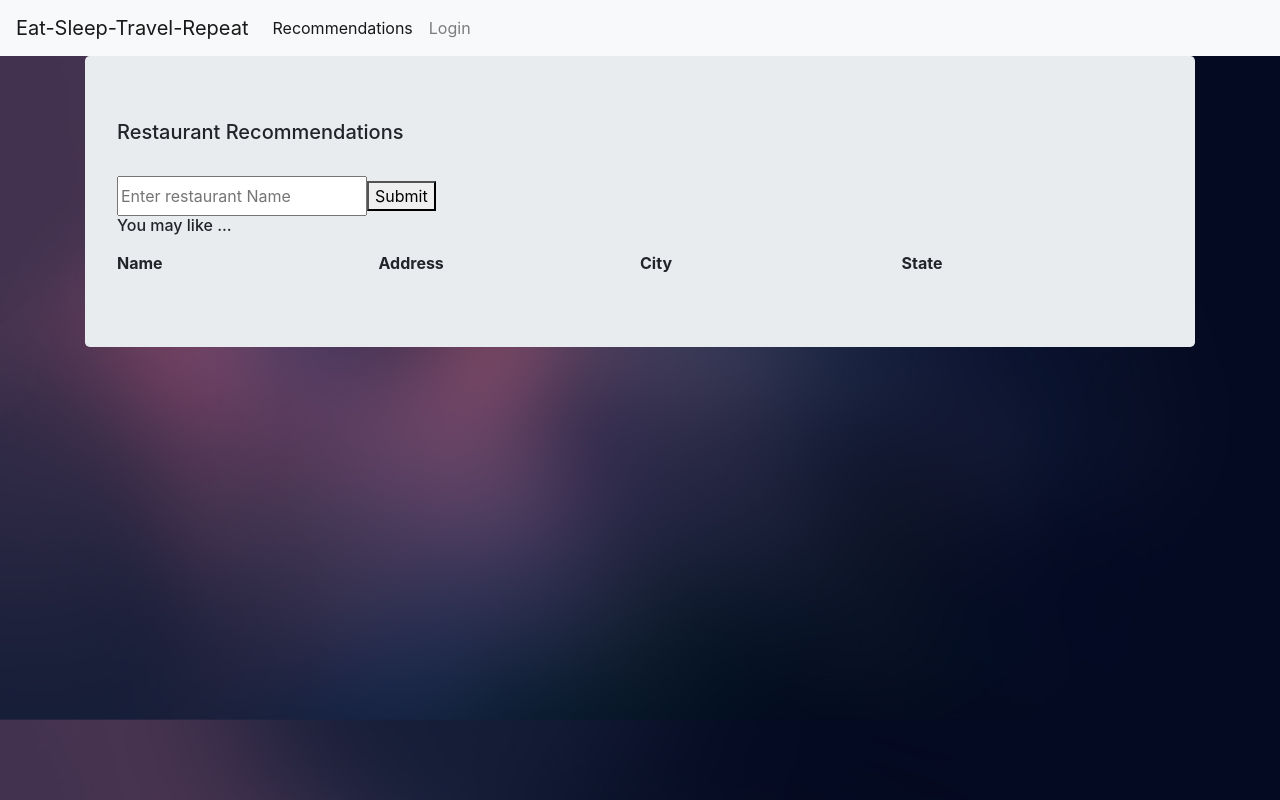
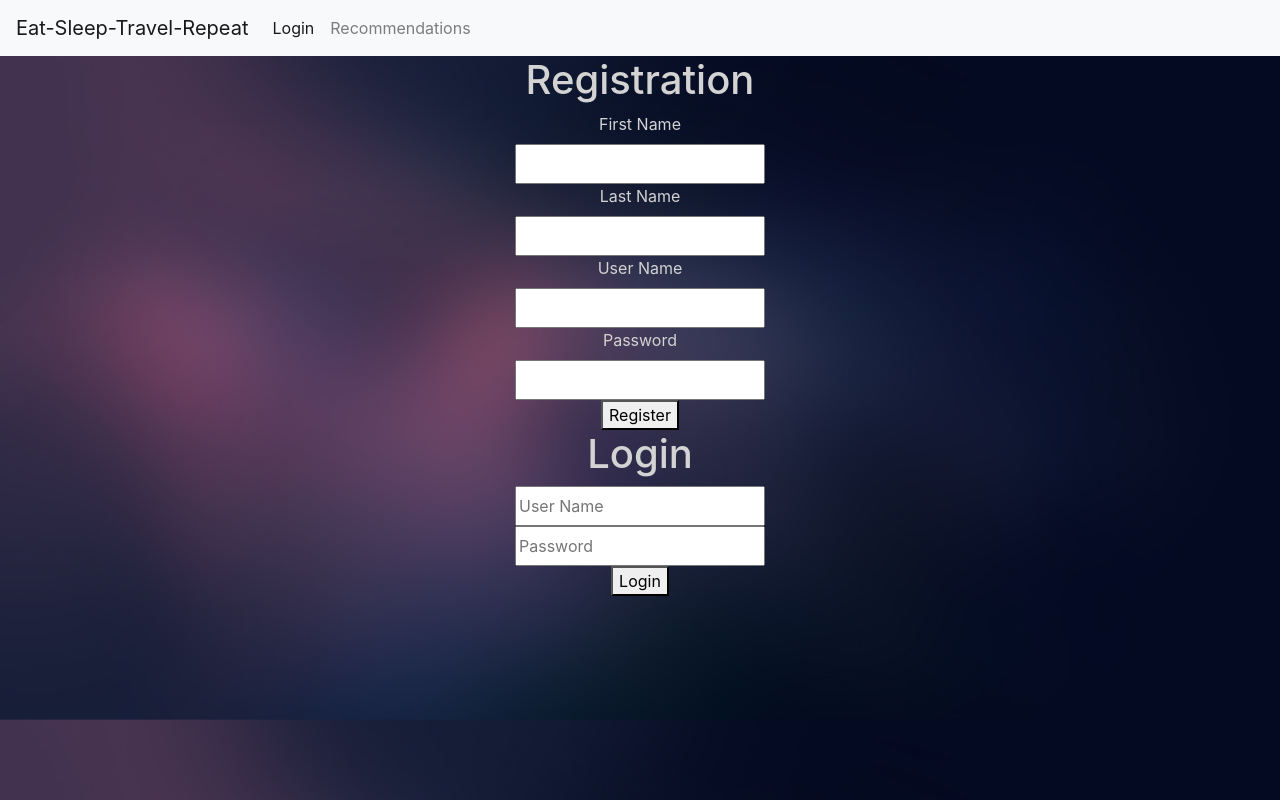
Before and after one commit to Saumya-Shah/Eat-Sleep-Travel-Repeat, a React (Create React App) app in the folder client/: page / in a window 1280 px wide. Built offline with nearby package versions, Linux system fonts and the light colour scheme.

Commit message:
Login and registration works

```diff
--- a/client/src/components/App.js
+++ b/client/src/components/App.js
@@ -8,7 +8,7 @@ export default class App extends React.Component {
       <div className="App">
         <Router>
           <Switch>
-            <Route exact path="/" render={() => <Recommendations />} />
+            <Route exact path="/" render={() => <Login />} />
             <Route path="/recommendations" render={() => <Recommendations />} />
             <Route path="/login" render={() => <Login />} />
           </Switch>
--- a/client/src/components/Login.js
+++ b/client/src/components/Login.js
@@ -13,9 +13,13 @@ export default class Login extends React.Component {
       passwordReg: "",
       firstnameReg: "",
       lastnameReg: "",
+      usernameLog: "",
+      passwordLog: "",
+      loginStatus: "",
     };
 
     this.submitRegistration = this.submitRegistration.bind(this);
+    this.submitLogin = this.submitLogin.bind(this);
   }
 
   submitRegistration() {
@@ -27,6 +31,21 @@ export default class Login extends React.Component {
       lastname: this.state.lastnameReg,
     }).then((response) => {
       console.log(response);
+    });
+  }
+
+  submitLogin() {
+    console.log("Submit login called");
+    Axios.post("http://localhost:8082/login", {
+      username: this.state.usernameLog,
+      password: this.state.passwordLog,
+    }).then((response) => {
+      console.log(response);
+      if (response.data.message) {
+        this.setState({ loginStatus: response.data.message });
+      } else {
+        this.setState({ loginStatus: "Hello " + response.data[0][0] });
+      }
     });
   }
 
@@ -69,15 +88,34 @@ export default class Login extends React.Component {
             className="register-btn"
             onClick={this.submitRegistration}
           >
-            Submit
+            Register
           </button>
         </div>
         <div className="login">
           <h1>Login</h1>
-          <input type="text" placeholder="Username" />
-          <input type="password" placeholder="Password" />
-          <button>Login</button>
+          <input
+            type="text"
+            placeholder="User Name"
+            onChange={(e) => {
+              this.setState({ usernameLog: e.target.value });
+            }}
+          ></input>
+          <input
+            type="password"
+            placeholder="Password"
+            onChange={(e) => {
+              this.setState({ passwordLog: e.target.value });
+            }}
+          ></input>
+          <button
+            id="registerBtn"
+            className="register-btn"
+            onClick={this.submitLogin}
+          >
+            Login
+          </button>
         </div>
+        <h2>{this.state.loginStatus}</h2>
       </div>
     );
   }
--- a/client/src/components/PageNavbar.js
+++ b/client/src/components/PageNavbar.js
@@ -11,7 +11,7 @@ export default class PageNavbar extends React.Component {
   }
 
   componentDidMount() {
-    const pageList = ["recommendations", "login"];
+    const pageList = ["login", "recommendations"];
 
     let navbarDivs = pageList.map((page, i) => {
       if (this.props.active === page) {
```
Also changed, not shown: 2 other files (tests, documents, lock files or other folders).
